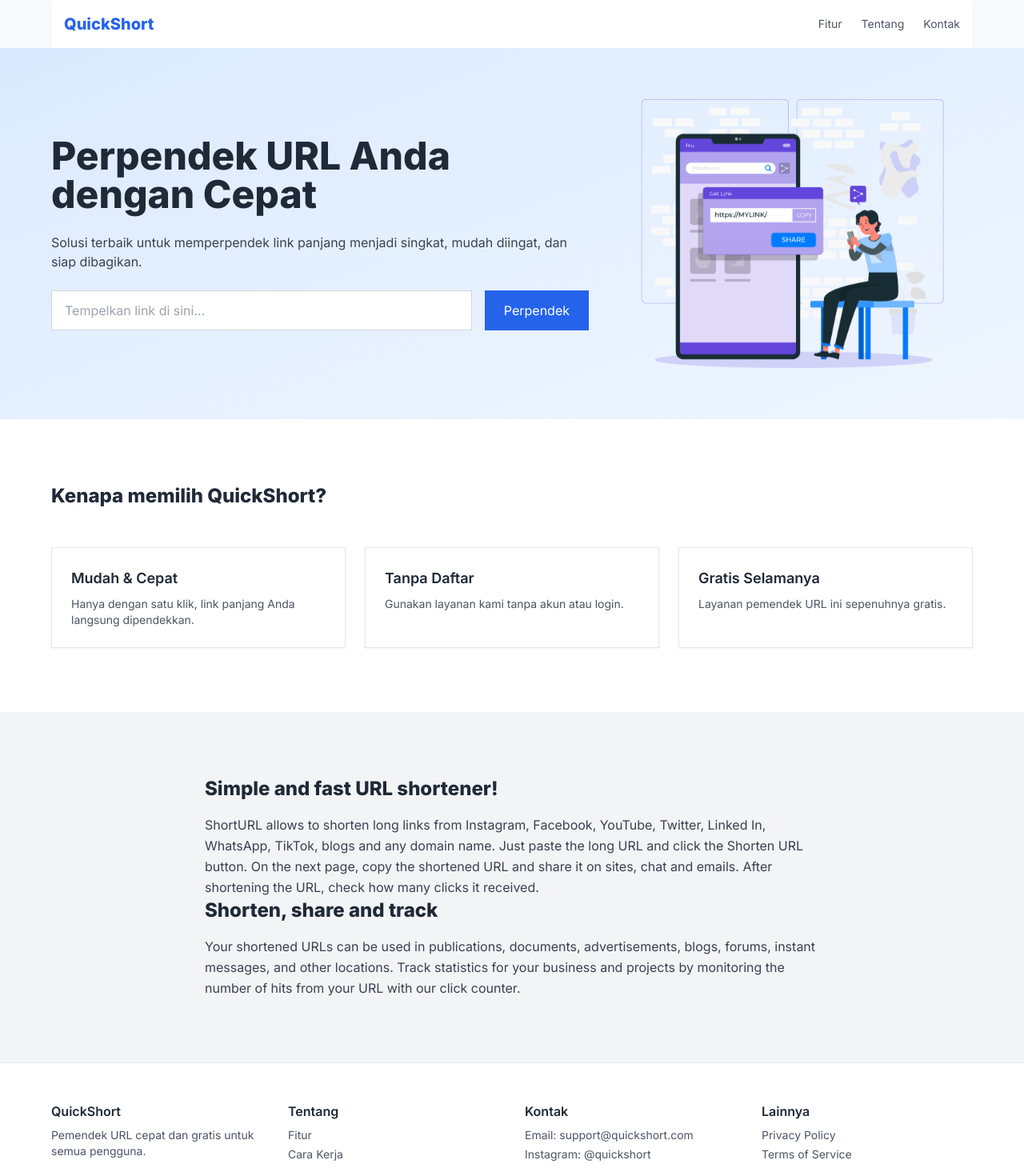
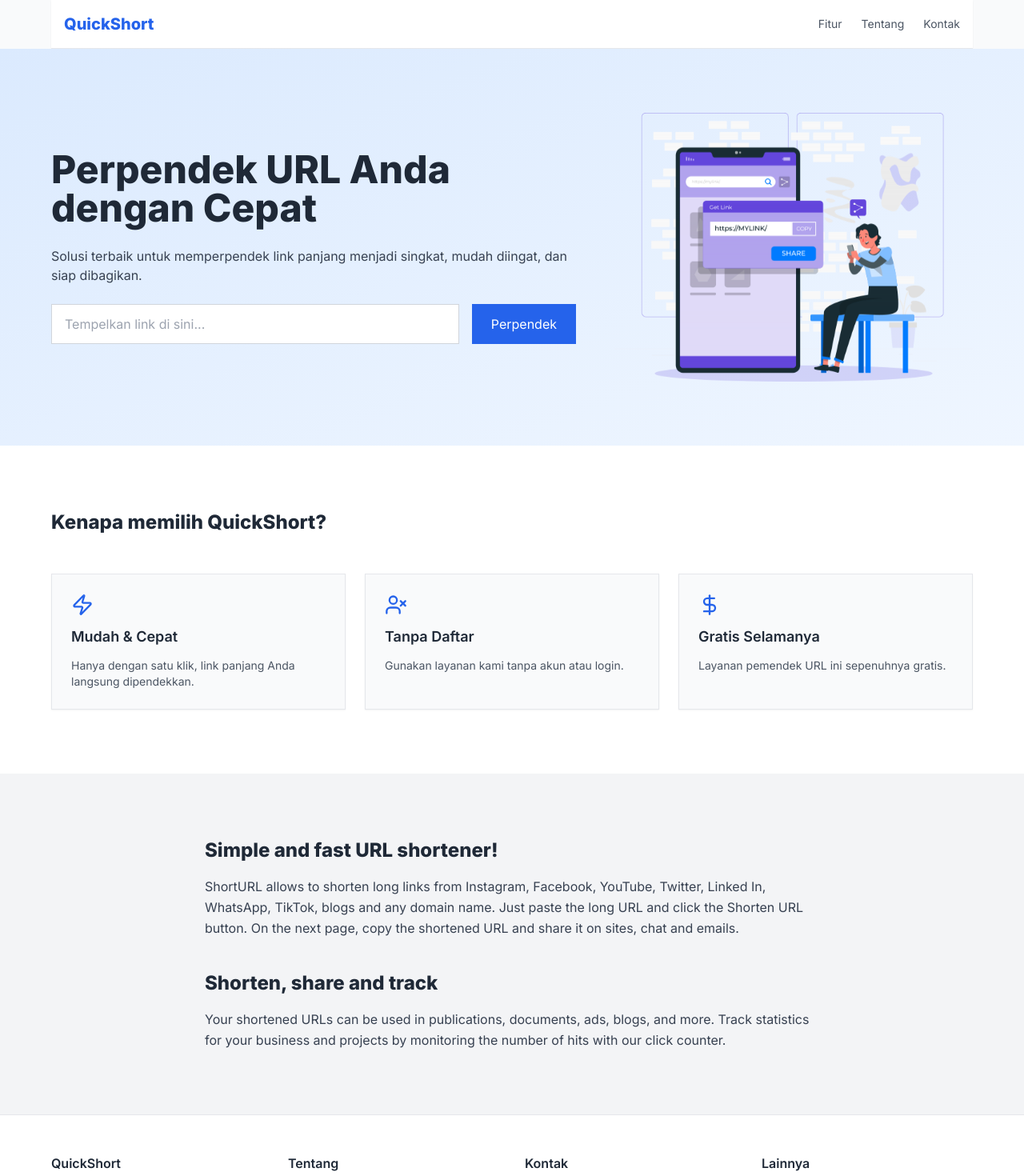
Before and after one commit to hyein89/my-url-landing, a Next.js app: page / in a window 1280 px wide. Shown: the top 1470 px of the page at 80% size. Built offline with nearby package versions, Linux system fonts and the light colour scheme.

Commit message:
Update page.tsx

```diff
--- a/app/page.tsx
+++ b/app/page.tsx
@@ -1,10 +1,13 @@
+import { Moon, Zap, UserX, DollarSign } from "lucide-react"; // SVG icon modern
+// Tambahkan: npm install lucide-react
+
 export default function Home() {
   return (
-    <main className="min-h-screen bg-gray-50 text-gray-800">
+    <main className="min-h-screen bg-gray-50 text-gray-800 dark:bg-gray-900 dark:text-gray-100 transition-colors">
       {/* Header */}
-      <header className="p-4 bg-white shadow-sm flex flex-wrap justify-between items-center max-w-6xl mx-auto">
-        <h1 className="text-xl font-bold text-blue-600">QuickShort</h1>
-        <nav className="space-x-6 text-sm text-gray-600 mt-2 md:mt-0">
+      <header className="p-4 bg-white dark:bg-gray-800 border-b dark:border-gray-700 shadow-sm flex flex-wrap justify-between items-center max-w-6xl mx-auto">
+        <h1 className="text-xl font-bold text-blue-600 dark:text-blue-400">QuickShort</h1>
+        <nav className="space-x-6 text-sm text-gray-600 dark:text-gray-300 mt-2 md:mt-0">
           <a href="#features" className="hover:text-blue-500">Fitur</a>
           <a href="#about" className="hover:text-blue-500">Tentang</a>
           <a href="#contact" className="hover:text-blue-500">Kontak</a>
@@ -12,20 +15,20 @@ export default function Home() {
       </header>
 
       {/* Hero */}
-      <section className="px-4 py-16 bg-gradient-to-br from-blue-100 to-blue-50">
-        <div className="max-w-6xl mx-auto flex flex-col-reverse md:flex-row items-center gap-8">
+      <section className="px-4 py-20 bg-gradient-to-br from-blue-100 to-blue-50 dark:from-blue-900 dark:to-blue-800">
+        <div className="max-w-6xl mx-auto flex flex-col-reverse md:flex-row items-center gap-12">
           <div className="flex-1">
-            <h2 className="text-3xl md:text-5xl font-extrabold mb-6 leading-tight">
+            <h2 className="text-4xl md:text-5xl font-extrabold mb-6 leading-tight">
               Perpendek URL Anda dengan Cepat
             </h2>
-            <p className="mb-6 text-gray-700 text-base">
+            <p className="mb-6 text-gray-700 dark:text-gray-200 text-base">
               Solusi terbaik untuk memperpendek link panjang menjadi singkat, mudah diingat, dan siap dibagikan.
             </p>
             <div className="flex flex-col sm:flex-row gap-4">
               <input
                 type="text"
                 placeholder="Tempelkan link di sini..."
-                className="flex-1 px-4 py-3 border border-gray-300 focus:outline-none focus:ring-2 focus:ring-blue-400"
+                className="flex-1 px-4 py-3 border border-gray-300 dark:border-gray-600 bg-white dark:bg-gray-800 text-black dark:text-white focus:outline-none focus:ring-2 focus:ring-blue-400"
               />
               <button className="px-6 py-3 bg-blue-600 text-white hover:bg-blue-700 transition">
                 Perpendek
@@ -33,26 +36,27 @@ export default function Home() {
             </div>
           </div>
           <div className="flex-1 w-full max-w-sm md:max-w-md">
-            <img src="/illustration.png" alt="Illustration" className="w-full h-auto" />
+            <img src="/illustration.png" alt="Ilustrasi" className="w-full h-auto" />
           </div>
         </div>
       </section>
 
       {/* Fitur */}
-      <section id="features" className="px-4 py-20 bg-white">
+      <section id="features" className="px-4 py-20 bg-white dark:bg-gray-900">
         <div className="max-w-6xl mx-auto">
           <h3 className="text-2xl font-bold mb-12 text-center md:text-left">
             Kenapa memilih QuickShort?
           </h3>
           <div className="grid grid-cols-1 sm:grid-cols-2 md:grid-cols-3 gap-6">
             {[
-              { title: "Mudah & Cepat", desc: "Hanya dengan satu klik, link panjang Anda langsung dipendekkan." },
-              { title: "Tanpa Daftar", desc: "Gunakan layanan kami tanpa akun atau login." },
-              { title: "Gratis Selamanya", desc: "Layanan pemendek URL ini sepenuhnya gratis." },
+              { icon: <Zap size={28} />, title: "Mudah & Cepat", desc: "Hanya dengan satu klik, link panjang Anda langsung dipendekkan." },
+              { icon: <UserX size={28} />, title: "Tanpa Daftar", desc: "Gunakan layanan kami tanpa akun atau login." },
+              { icon: <DollarSign size={28} />, title: "Gratis Selamanya", desc: "Layanan pemendek URL ini sepenuhnya gratis." },
             ].map((item, i) => (
-              <div key={i} className="p-6 border shadow-sm h-full">
-                <h4 className="font-semibold text-lg mb-2">{item.title}</h4>
-                <p className="text-sm text-gray-600">{item.desc}</p>
+              <div key={i} className="p-6 border border-gray-200 dark:border-gray-700 bg-gray-50 dark:bg-gray-800 shadow-sm h-full space-y-3">
+                <div className="text-blue-600 dark:text-blue-400">{item.icon}</div>
+                <h4 className="font-semibold text-lg">{item.title}</h4>
+                <p className="text-sm text-gray-600 dark:text-gray-300">{item.desc}</p>
               </div>
             ))}
           </div>
@@ -60,44 +64,46 @@ export default function Home() {
       </section>
 
       {/* Tentang */}
-      <section id="about" className="px-4 py-20 bg-gray-100">
-        <div className="max-w-3xl mx-auto">
-          <h3 className="text-2xl font-bold mb-4">Simple and fast URL shortener!</h3>
-          <p className="text-gray-700 text-base leading-relaxed">
-            ShortURL allows to shorten long links from Instagram, Facebook, YouTube, Twitter, Linked In, WhatsApp, TikTok, blogs and any domain name. Just paste the long URL and click the Shorten URL button. On the next page, copy the shortened URL and share it on sites, chat and emails. After shortening the URL, check how many clicks it received.
-          </p>
-        </div>
-        <div className="max-w-3xl mx-auto">
-          <h3 className="text-2xl font-bold mb-4">Shorten, share and track</h3>
-          <p className="text-gray-700 text-base leading-relaxed">
-            Your shortened URLs can be used in publications, documents, advertisements, blogs, forums, instant messages, and other locations. Track statistics for your business and projects by monitoring the number of hits from your URL with our click counter.
-          </p>
+      <section id="about" className="px-4 py-20 bg-gray-100 dark:bg-gray-800">
+        <div className="max-w-3xl mx-auto space-y-10">
+          <div>
+            <h3 className="text-2xl font-bold mb-4">Simple and fast URL shortener!</h3>
+            <p className="text-base leading-relaxed text-gray-700 dark:text-gray-300">
+              ShortURL allows to shorten long links from Instagram, Facebook, YouTube, Twitter, Linked In, WhatsApp, TikTok, blogs and any domain name. Just paste the long URL and click the Shorten URL button. On the next page, copy the shortened URL and share it on sites, chat and emails.
+            </p>
+          </div>
+          <div>
+            <h3 className="text-2xl font-bold mb-4">Shorten, share and track</h3>
+            <p className="text-base leading-relaxed text-gray-700 dark:text-gray-300">
+              Your shortened URLs can be used in publications, documents, ads, blogs, and more. Track statistics for your business and projects by monitoring the number of hits with our click counter.
+            </p>
+          </div>
         </div>
       </section>
 
       {/* Footer */}
-      <footer className="bg-white border-t px-4 py-12 text-sm text-gray-600">
+      <footer className="bg-white dark:bg-gray-900 border-t dark:border-gray-700 px-4 py-12 text-sm text-gray-600 dark:text-gray-400">
         <div className="max-w-6xl mx-auto grid grid-cols-1 sm:grid-cols-2 md:grid-cols-4 gap-8">
           <div>
-            <h4 className="text-base font-semibold text-gray-800 mb-2">QuickShort</h4>
+            <h4 className="text-base font-semibold text-gray-800 dark:text-gray-200 mb-2">QuickShort</h4>
             <p>Pemendek URL cepat dan gratis untuk semua pengguna.</p>
           </div>
           <div>
-            <h4 className="text-base font-semibold text-gray-800 mb-2">Tentang</h4>
+            <h4 className="text-base font-semibold text-gray-800 dark:text-gray-200 mb-2">Tentang</h4>
             <ul className="space-y-1">
               <li><a href="#features" className="hover:underline">Fitur</a></li>
               <li><a href="#about" className="hover:underline">Cara Kerja</a></li>
             </ul>
           </div>
           <div>
-            <h4 className="text-base font-semibold text-gray-800 mb-2">Kontak</h4>
+            <h4 className="text-base font-semibold text-gray-800 dark:text-gray-200 mb-2">Kontak</h4>
             <ul className="space-y-1">
               <li>Email: support@quickshort.com</li>
               <li>Instagram: @quickshort</li>
             </ul>
           </div>
           <div>
-            <h4 className="text-base font-semibold text-gray-800 mb-2">Lainnya</h4>
+            <h4 className="text-base font-semibold text-gray-800 dark:text-gray-200 mb-2">Lainnya</h4>
             <ul className="space-y-1">
               <li><a href="#" className="hover:underline">Privacy Policy</a></li>
               <li><a href="#" className="hover:underline">Terms of Service</a></li>
```
